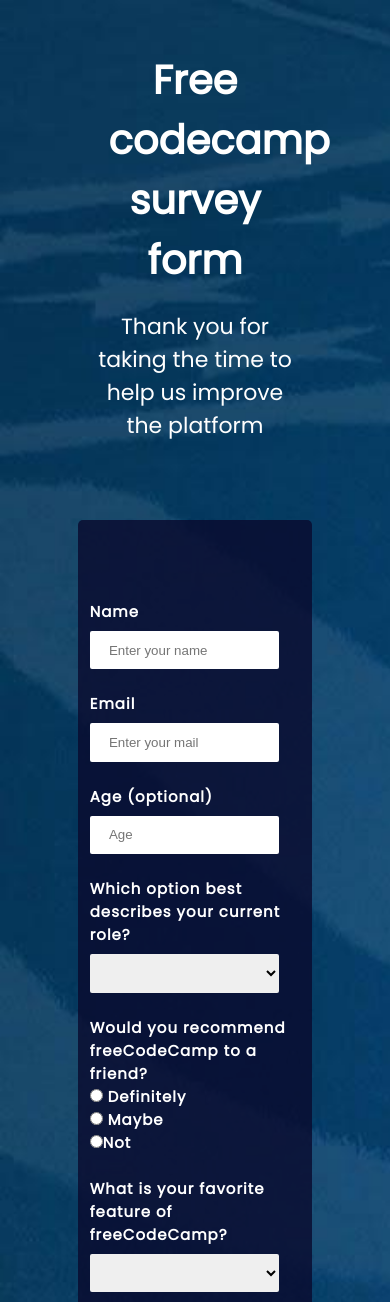
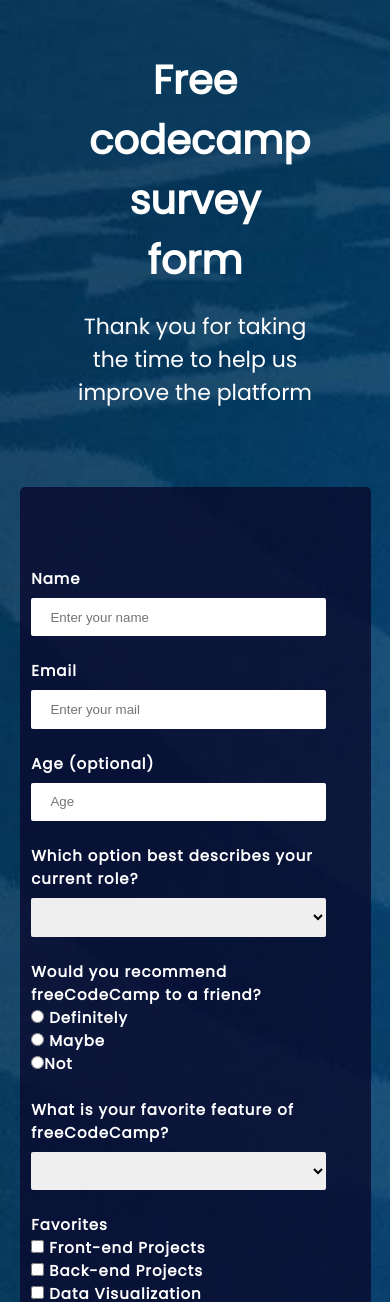
Before and after one commit to spoonhead0212/freecodecamp-form, a plain HTML site: page index.html in a window 390 px wide. Shown: the top 1302 px of the page. Drawn offline with Linux system fonts and the light colour scheme.

Commit message:
mobile responsiveness

```diff
--- a/style.css
+++ b/style.css
@@ -5,7 +5,7 @@
 }
 
 body {
-    background-image: url(/image/nfl.jpg);
+    background-image: url(image/nfl.jpg);
     background-repeat: no-repeat;
     background-color: blueviolet;
     color: white;
@@ -65,3 +65,14 @@
     font-size: 1rem;
     border: transparent;
 }
+
+@media screen and (max-width: 1000px) {
+    #form-div {
+        width: 90%;
+    }
+
+    #header {
+        width: 80%;
+
+    }
+}
```
